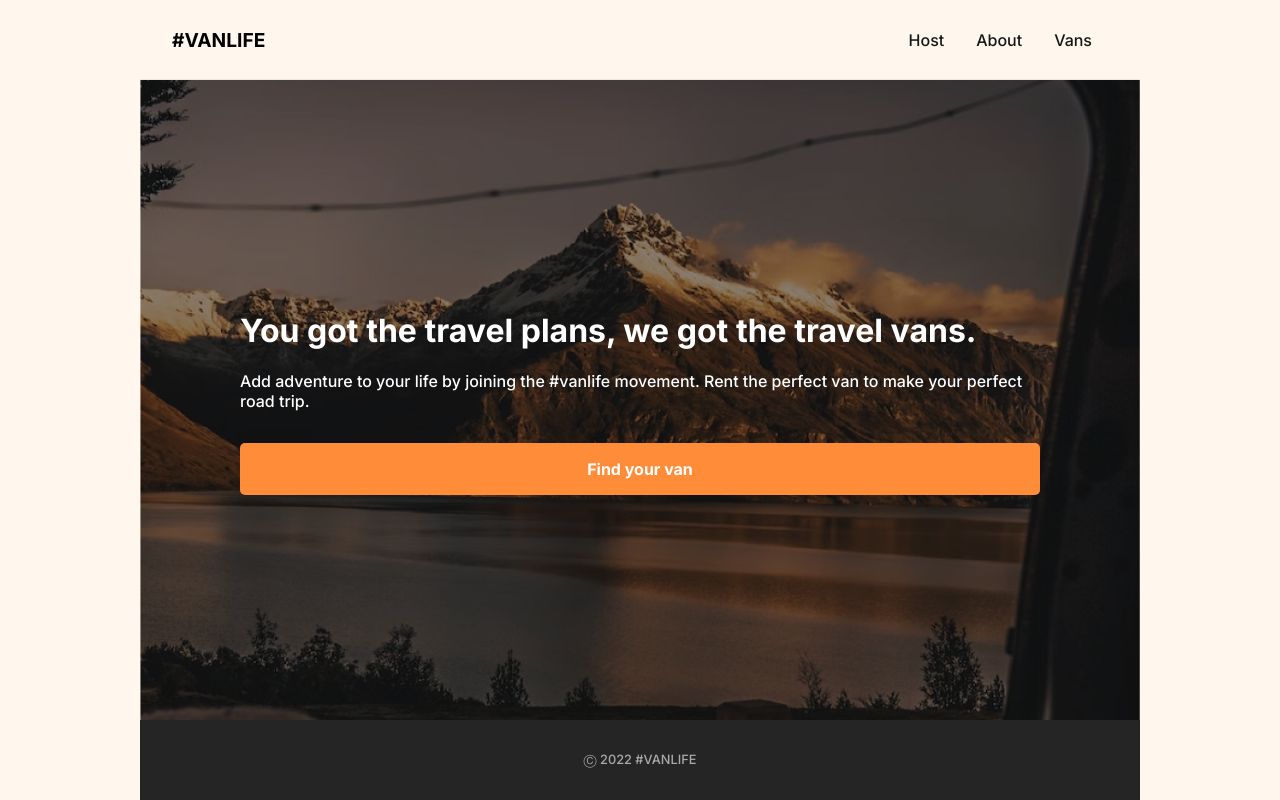
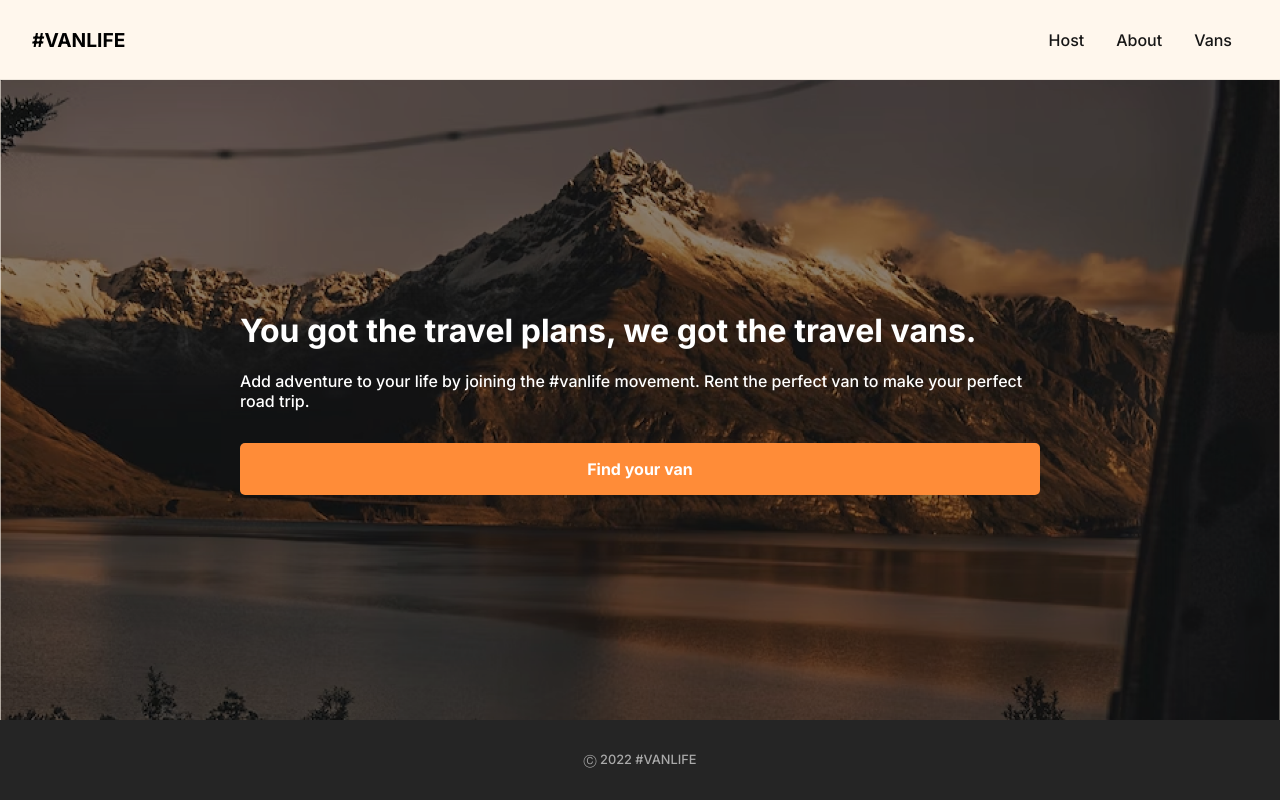
Before and after one commit to victorfernando-sis/vanlife, a React (Create React App) app: page / in a window 1280 px wide. Built offline with nearby package versions, Linux system fonts and the light colour scheme; what miragejs would draw is missing.

Commit message:
Ajusting Footer

```diff
--- a/src/App.css
+++ b/src/App.css
@@ -12,6 +12,18 @@
 
 * {
   box-sizing: border-box;
+}
+
+body {
+  position: relative;
+  padding-bottom: 10vh;
+  min-height: 100vh;
+  margin: auto auto;
+  font-family: 'Inter', sans-serif;
+  -ms-overflow-style: none;
+  scrollbar-width: none;
+  background-color: #FFF7ED;
+  font-size: var(--body-fs);
 }
 
 .small-font {
@@ -55,15 +67,6 @@ img {
   max-width: 100%;
 }
 
-body {
-  max-width: 1000px;
-  margin: auto auto;
-  font-family: 'Inter', sans-serif;
-  -ms-overflow-style: none;
-  scrollbar-width: none;
-  background-color: #FFF7ED;
-  font-size: var(--body-fs);
-}
 
 /* Navbar */
 .navbar {
@@ -399,11 +402,12 @@ h4 {
   font-weight: 600;
 }
 
-.active-link{
+.active-link {
   font-weight: bold;
   text-decoration: underline;
 }
-.host-vans-gallery{
+
+.host-vans-gallery {
   display: grid;
   grid-template-columns: repeat(auto-fit, minmax(100px, 1fr));
   gap: 1em;
@@ -411,6 +415,9 @@ h4 {
 
 /* Footer */
 footer {
+  position: absolute;
+  bottom: 0;
+  width: 100%;
   display: flex;
   align-items: center;
   justify-content: center;
--- a/src/pages/Vans.jsx
+++ b/src/pages/Vans.jsx
@@ -1,20 +1,23 @@
 import React, { useEffect, useState } from "react";
 import VanFilter from "../components/VanFilter";
 import VanCard from "../components/VanCard";
-import {Link } from "react-router-dom";
+import { Link } from "react-router-dom";
 
 function Vans() {
   const [data, setData] = useState([]);
+  const [loading, setLoading] = useState(false);
 
   useEffect(() => {
     const fetchData = async () => {
       try {
+        setLoading(true);
         const response = await fetch("/api/vans");
         const data = await response.json();
         setData(data.vans);
       } catch (err) {
         console.log("An error occurred", err);
       }
+      setLoading(false);
     };
     fetchData();
   }, []);
@@ -39,7 +42,7 @@ function Vans() {
         <VanFilter />
         <div className="vans-grid">
           {/* {<h2>Loading...</h2>} */}
-          {data ? (vanElement) : <h2>Loading...</h2>}
+          {loading ? <h2>Loading...</h2> : vanElement}
         </div>
       </div>
     </>
```
